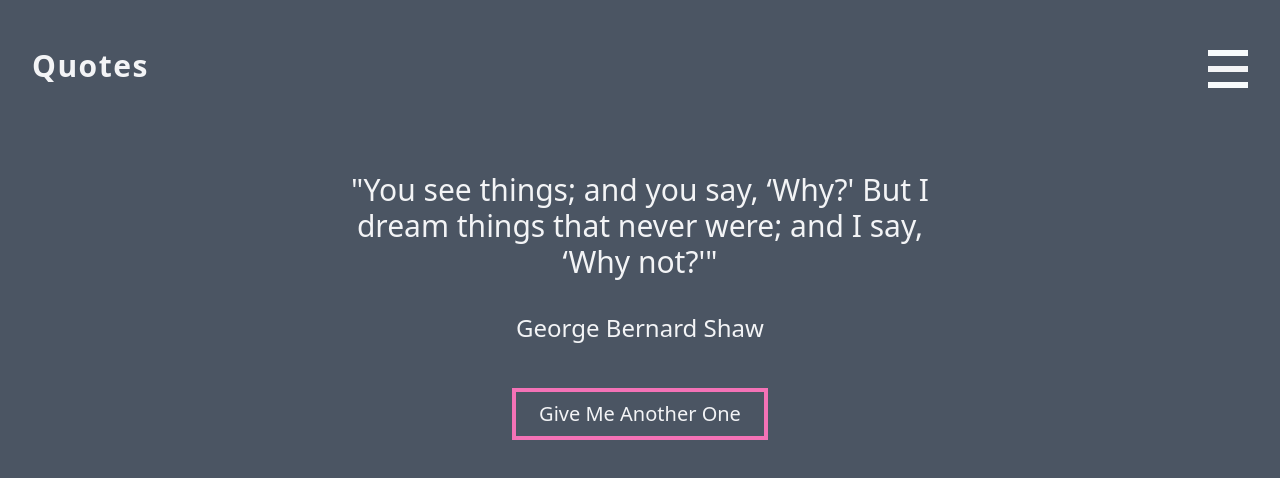
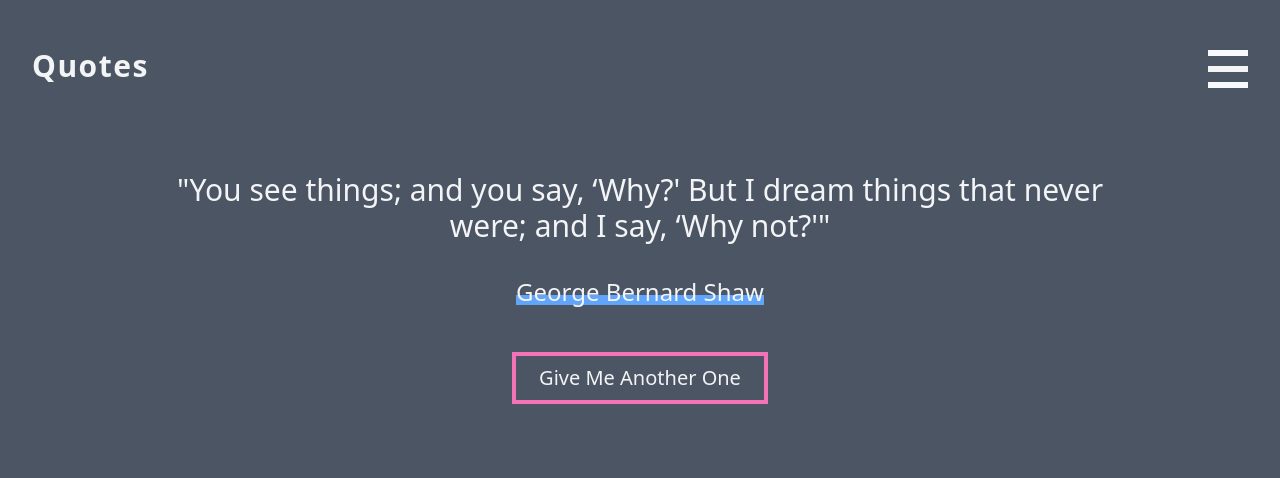
Before and after one commit to undstory/Quotes, a Vue app: page /random in a window 1280 px wide. Shown: the top 478 px of the page. Built offline with nearby package versions, Linux system fonts and the light colour scheme.

Commit message:
small cosmetics

```diff
--- a/src/views/Random.vue
+++ b/src/views/Random.vue
@@ -2,8 +2,8 @@
     <div class="w-full h-screen bg-gray-600 text-3xl text-white-100 text-center">
 
         <!-- <div v-for="quote in quotes" v-bind:key="quote.id">{{ quote.price }}</div> -->
-        <div class="px-2 pt-10 pb-5 w-1/2 text-center m-auto">"{{ findRandom.text }}"</div>
-        <div class="px-2 py-3 text-2xl">{{ findRandom.author }}</div>
+        <div class="px-2 pt-10 pb-5 w-3/4 text-center m-auto">"{{ findRandom.text }}"</div>
+        <div class="px-2 py-3 text-2xl"><span class="author">{{ findRandom.author }}</span></div>
         <button type="button" @click="ile" class="border-solid border-4 border-pink-400 py-2 mx-1 my-8 px-4 md:w-1/5 w-1/5 text-xl text-center hover:bg-pink-400 hover:font-semibold">Give Me Another One</button>
     </div>
 </template>
@@ -44,3 +44,21 @@ export default ({
     }
 });
 </script>
+
+<style scoped>
+
+.author {
+    position: relative;
+   z-index: 555;
+}
+
+.author::after {
+    content: " ";
+    border-bottom: 10px solid rgb(96, 165, 250);
+    position: absolute;
+    width: 100%;
+    bottom: 3px;
+    left: 0;
+    z-index: -1;
+}
+</style>
```
